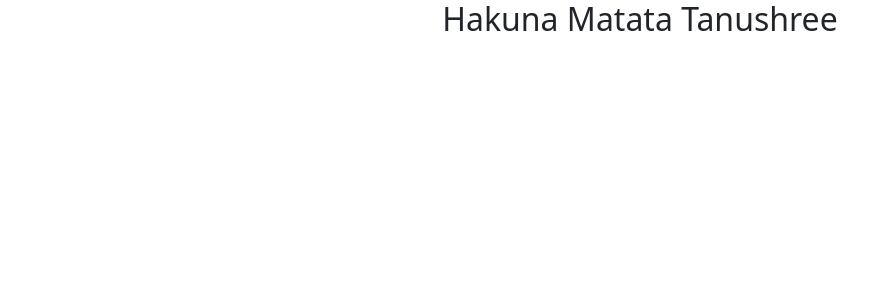
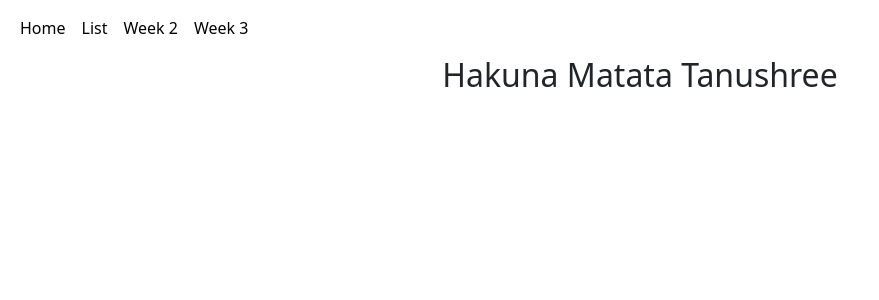
Before and after one commit to Tanushree227/starting_app, a React (Create React App) app: page / in a window 1280 px wide. Shown: the top 300 px of the page, without its empty margins (0-879 px from the left). Built offline with nearby package versions, Linux system fonts and the light colour scheme.

Commit message:
adding bootstrap to navigation bar

```diff
--- a/src/App.js
+++ b/src/App.js
@@ -1,4 +1,4 @@
-import { Route, Routes } from "react-router-dom";
+import { Link, Route, Routes } from "react-router-dom";
 import Heading from "./components/Heading";
 import List from "./components/List";
 import Week2 from "./components/Week2";
@@ -7,8 +7,43 @@
 function App() {
   return (
     <div>
+      <nav className="navbar navbar-expand-lg bg-body-dark">
+        <div className="container-fluid">
+          <button
+            className="navbar-toggler"
+            type="button"
+            data-bs-toggle="collapse"
+            data-bs-target="#navbarNavAltMarkup"
+            aria-controls="navbarNavAltMarkup"
+            aria-expanded="false"
+            aria-label="Toggle navigation"
+          >
+            <span className="navbar-toggler-icon"></span>
+          </button>
+          <div className="collapse navbar-collapse" id="navbarNavAltMarkup">
+            <div className="navbar-nav">
+              <Link className="nav-link active" to="/">
+                Home
+              </Link>
+              <Link className="nav-link active" to="/list">
+                List
+              </Link>
+              <Link className="nav-link active" to="/week-2">
+                Week 2
+              </Link>
+              <Link className="nav-link active" to="/week-3">
+                Week 3
+              </Link>
+            </div>
+          </div>
+        </div>
+      </nav>
+
       <Routes>
-        <Route path="/" element={<Heading firstName="Bob" name="Tanushree" />} />
+        <Route
+          path="/"
+          element={<Heading firstName="Bob" name="Tanushree" />}
+        />
         <Route path="/list" element={<List />} />
         <Route path="/week-2" element={<Week2 />} />
         <Route path="/week-3" element={<Week3 />} />
```
